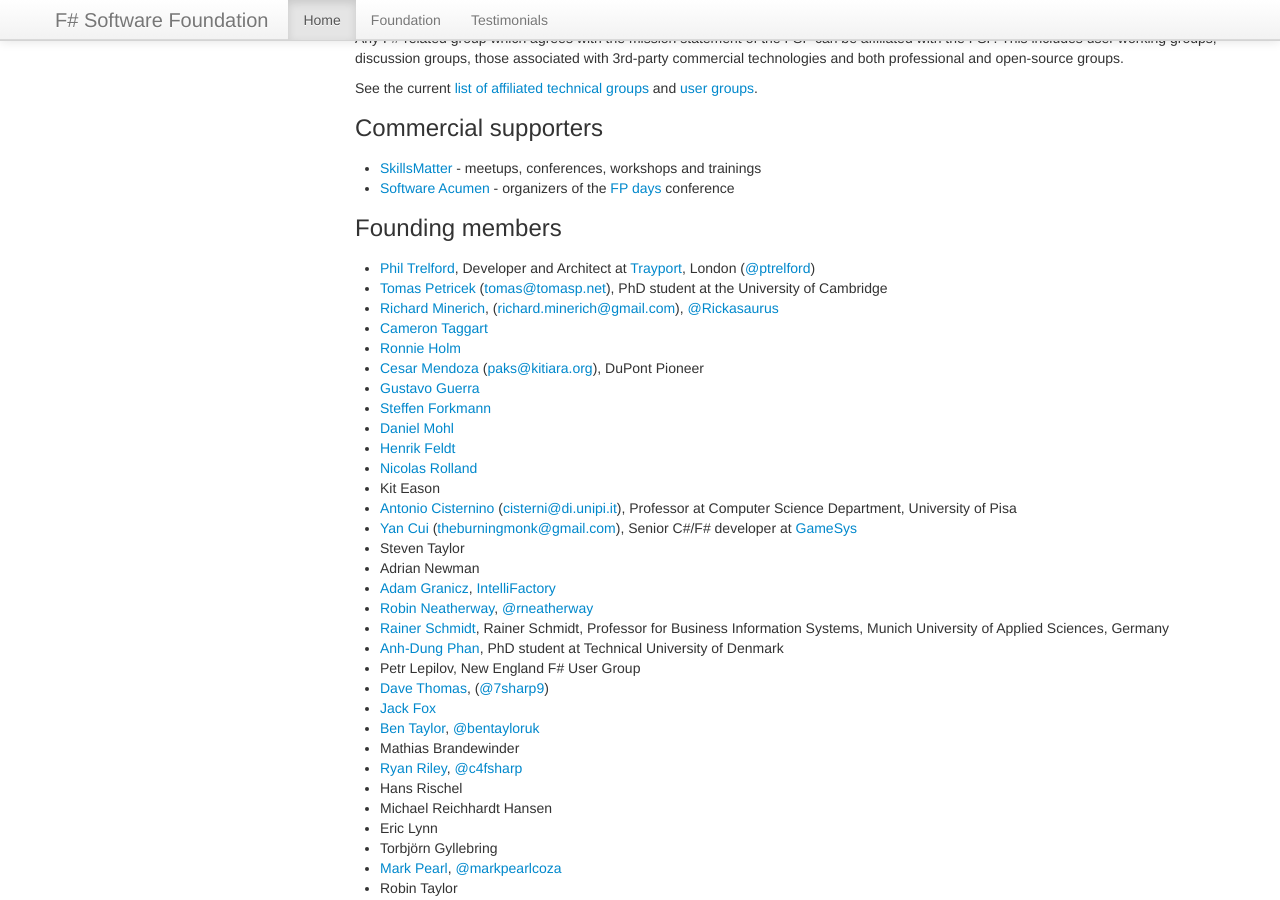
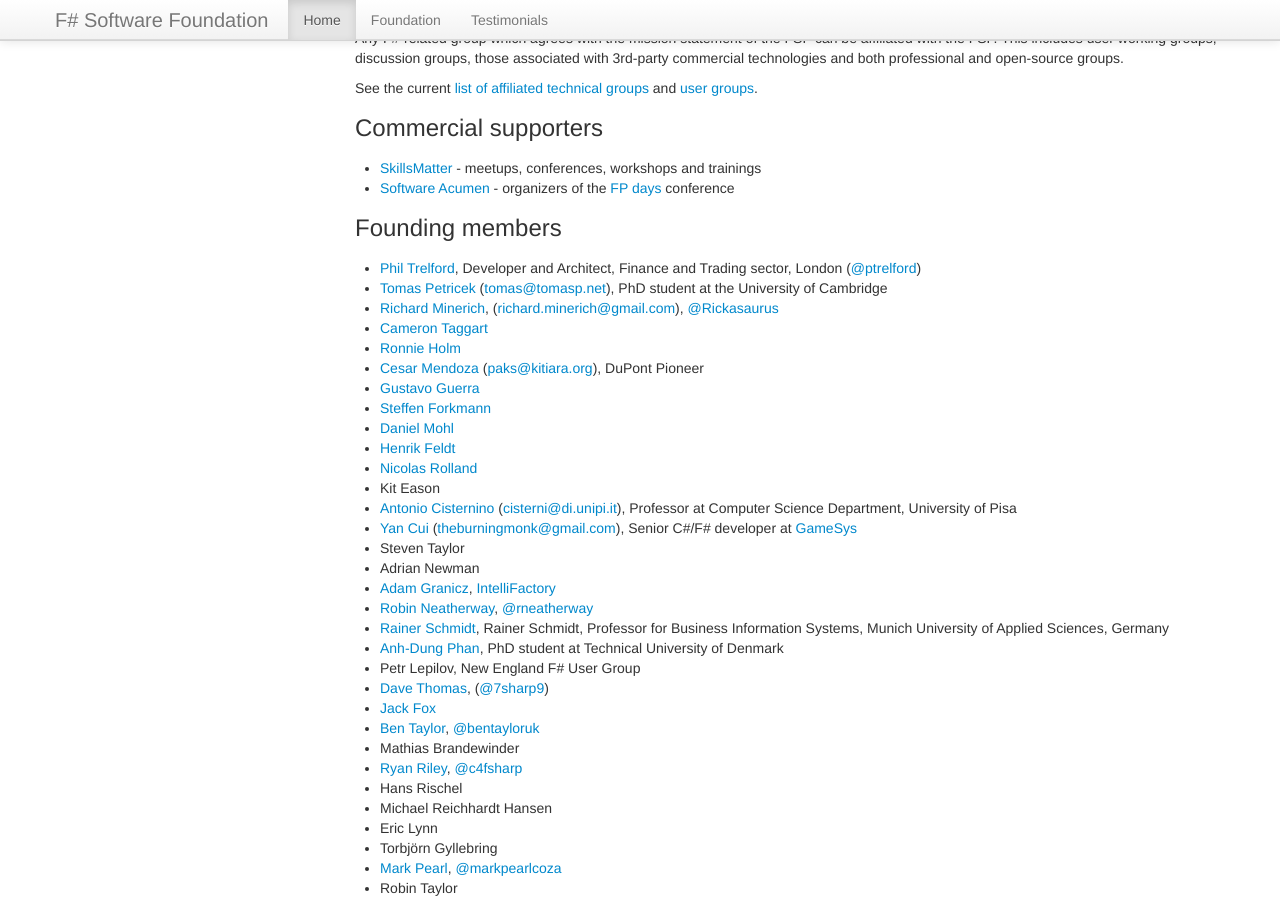
Before and after one commit to fsharp/fsharp.org, a Jekyll site: the page built from foundation.md, in a window 1280 px wide and 900 px high, scrolled down 1504 px. Built offline with Jekyll 4.4.1, drawn with Linux system fonts in a browser that asks for light colours; nearby versions of some CDN libraries; some web fonts are replaced; comment, search, counter and statistics services are not loaded.

Commit message:
Update foundation.md

```diff
--- a/foundation.md
+++ b/foundation.md
@@ -57,7 +57,7 @@
 
 ### Founding members
 
- * [Phil Trelford](http://trelford.com/blog/), Developer and Architect at [Trayport](http://www.trayport.com), London ([@ptrelford](https://twitter.com/ptrelford))
+ * [Phil Trelford](http://trelford.com/blog/), Developer and Architect, Finance and Trading sector, London ([@ptrelford](https://twitter.com/ptrelford))
  * [Tomas Petricek](http://tomasp.net) ([tomas@tomasp.net](mailto:tomas@tomasp.net)), PhD student at the University of Cambridge
  * [Richard Minerich](http://richardminerich.com), ([richard.minerich@gmail.com](mailto:richard.minerich@gmail.com)), [@Rickasaurus](https://twitter.com/Rickasaurus)
  * [Cameron Taggart](http://blog.ctaggart.com/)
```
